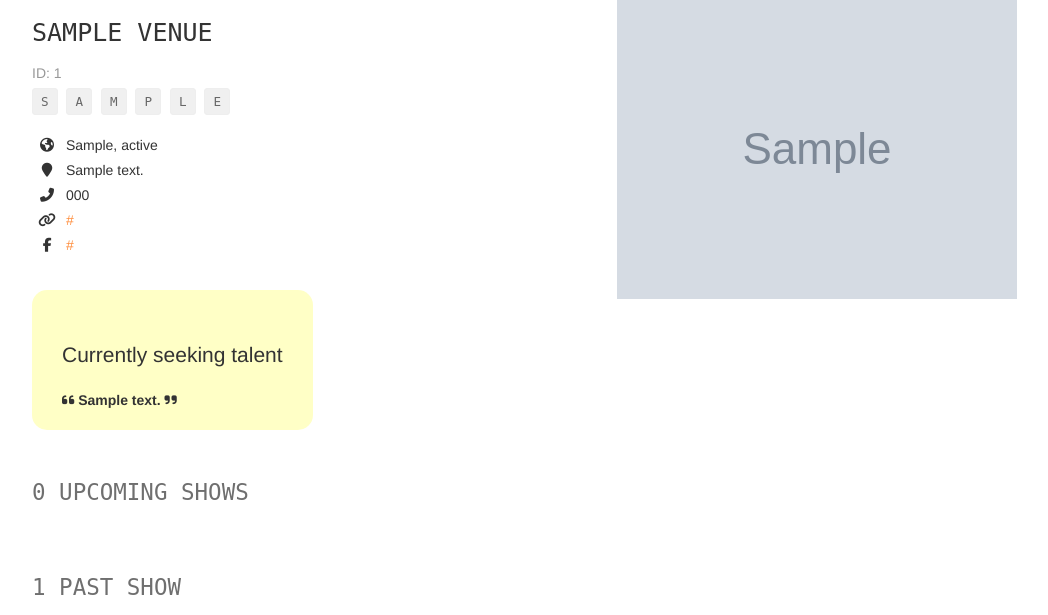
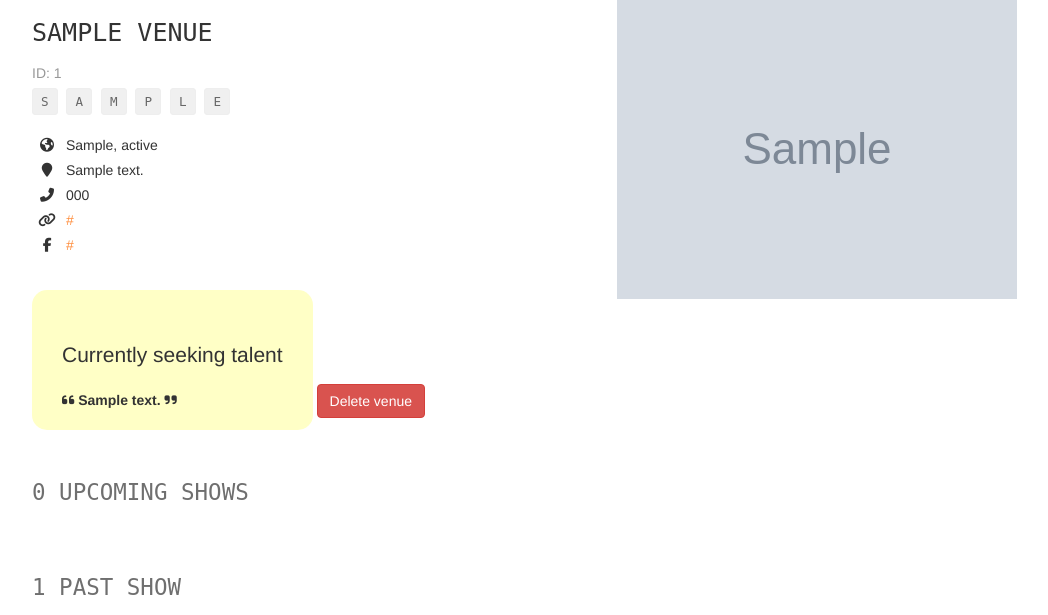
Before and after one commit to nevendyulgerov/udacity-full-stack-developer-fyyur-project, a Flask app: page /venues/1 in a window 1280 px wide. Shown: the part 81-696 px from the top of the page, without its empty margins (38-1086 px from the left). Run offline with Flask 2, Linux system fonts and the light colour scheme; tables that the repository leaves empty hold one stand-in row (values such as "Sample post"); grey boxes marked "Sample" are stand-in pictures; some libraries are stand-ins or nearby versions.

Commit message:
Handle venue delete

```diff
--- a/templates/pages/show_venue.html
+++ b/templates/pages/show_venue.html
@@ -41,6 +41,10 @@
 			<i class="fas fa-moon"></i> Not currently seeking talent
 		</p>
 		{% endif %}
+
+        <button class="btn btn-danger btn-delete-venue mt-1" data-id="{{ venue.id }}">
+            Delete venue
+        </button>
 	</div>
 	<div class="col-sm-6">
 		<img src="{{ venue.image_link }}" alt="Venue Image" />
@@ -75,4 +79,15 @@
 	</div>
 </section>
 
+<script>
+    document.querySelector('.btn-delete-venue').addEventListener('click', (event) => {
+        const venueId = event.target.dataset.id;
+        const request = { method: 'DELETE' };
+
+        return fetch(`/venues/${venueId}`, request).then(() => {
+            return location.href = '/';
+        })
+    })
+</script>
+
 {% endblock %}
```
